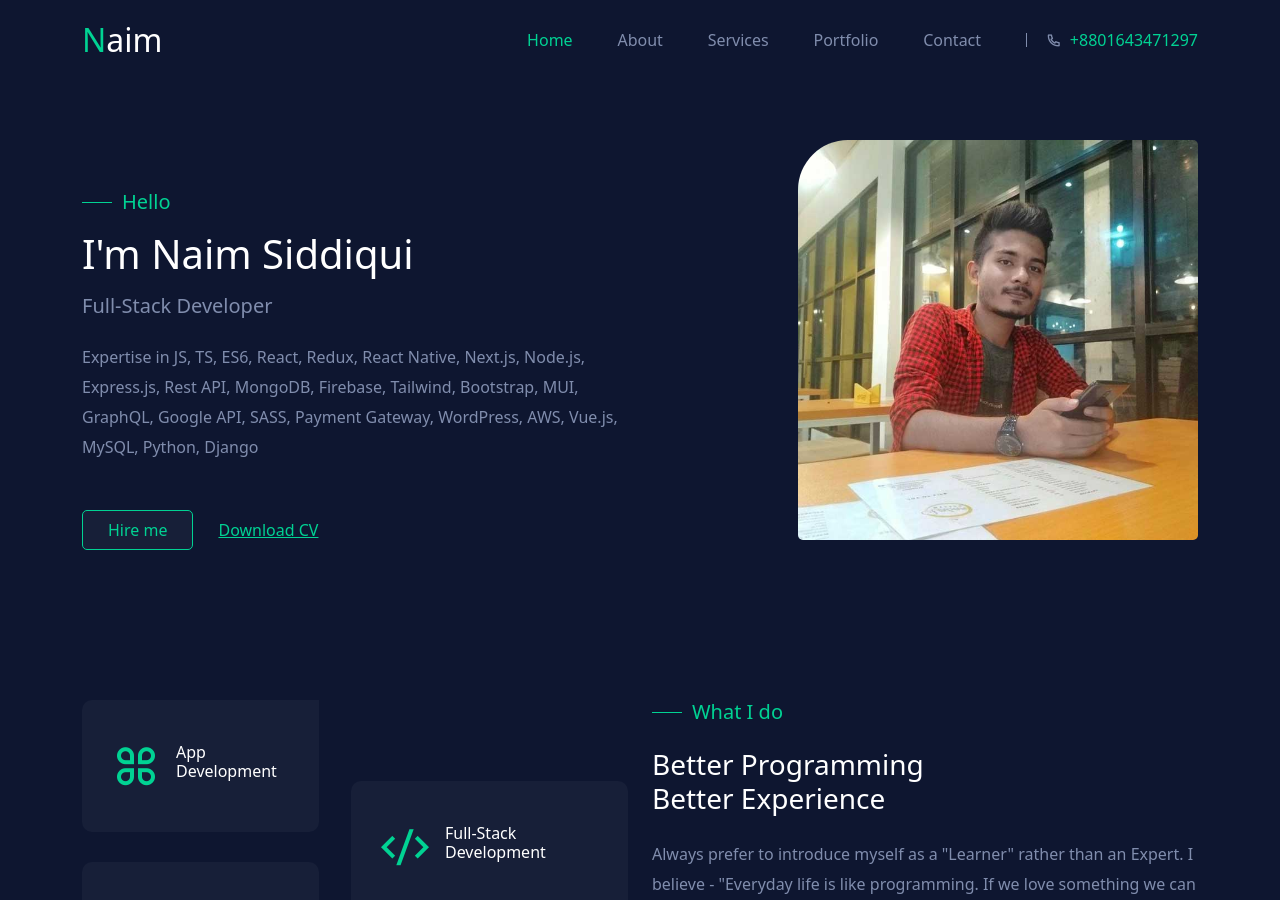
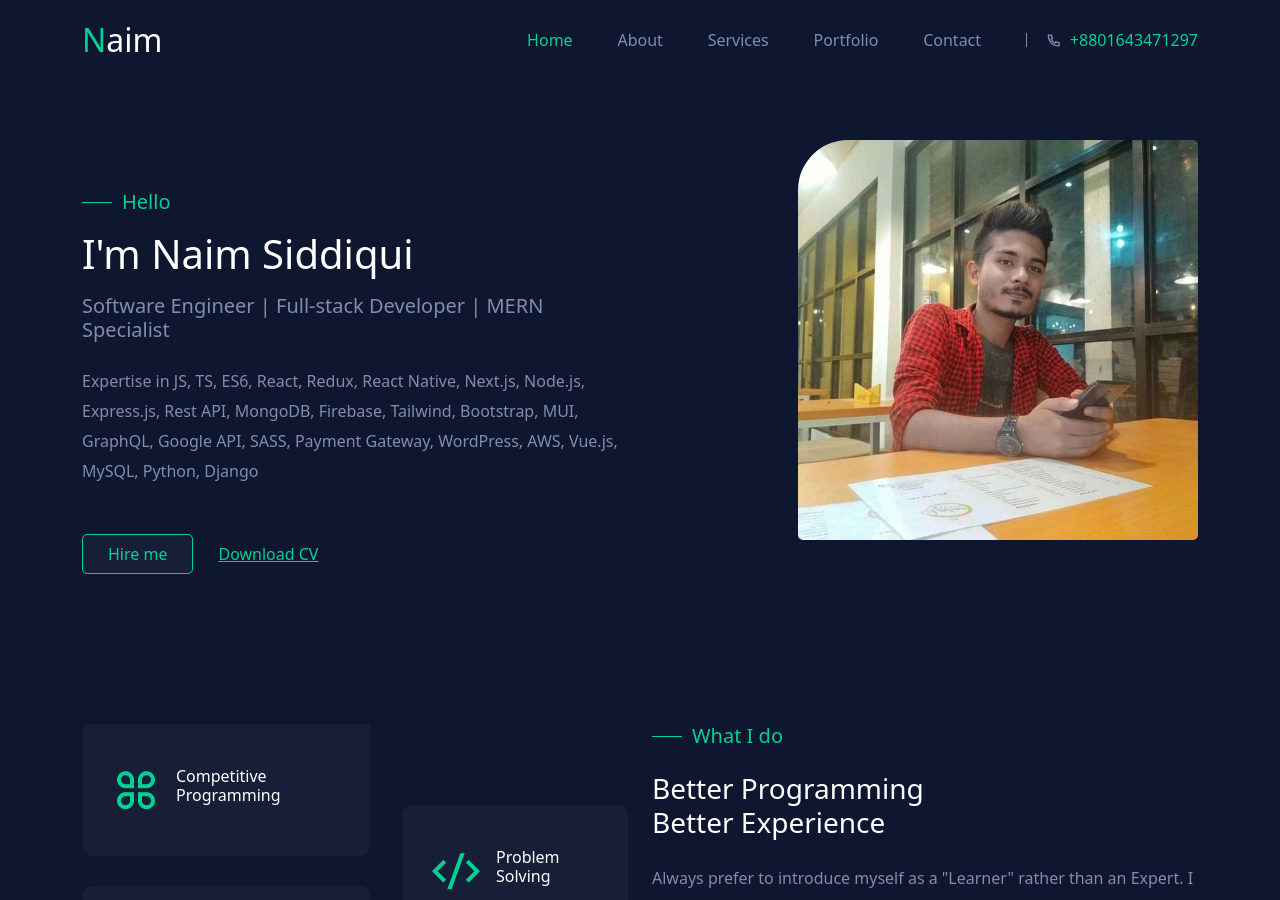
Before and after one commit to naimsiddiquibd/NextJs-Personal-App-v2.0, a Next.js app: page / in a window 1280 px wide. Shown: the top 900 px of the page. Built offline with nearby package versions, Linux system fonts and the light colour scheme.

Commit message:
updated hero, Services and Contact

```diff
--- a/components/UI/Contact.jsx
+++ b/components/UI/Contact.jsx
@@ -14,7 +14,7 @@ const Contact = () => {
             <SectionSubtitle subtitle="Contact me" />
             <h3 className="mt-4 mb-4">I am Ready to talk!</h3>
             <p>
-            Let&apos;s gossip to build your Web, Mobile, or Desktop Application
+            Let&apos;s gossip about your issues & make them solved!
             </p>
 
             <ul className={`${classes.contact__info__list}`}>
--- a/components/UI/Hero.jsx
+++ b/components/UI/Hero.jsx
@@ -16,7 +16,7 @@ const Hero = () => {
             <div className={`${classes.hero__content}`}>
               <SectionSubtitle subtitle="Hello" />
               <h2 className="mt-3 mb-3">I&apos;m Naim Siddiqui</h2>
-              <h5 className="mb-4">Full-Stack Developer</h5>
+              <h5 className="mb-4">Software Engineer | Full-stack Developer | MERN Specialist</h5>
               <p>
               Expertise in JS, TS, ES6, React, Redux, React Native, Next.js, Node.js, Express.js, Rest API, MongoDB, Firebase,
               Tailwind, Bootstrap, MUI, GraphQL, Google API, SASS, Payment Gateway, WordPress, AWS, Vue.js, MySQL, Python, Django
--- a/components/UI/Services.jsx
+++ b/components/UI/Services.jsx
@@ -12,13 +12,13 @@ const Services = () => {
           <Col lg="6" md="6">
             <div className={`${classes.services__container}`}>
               <div>
-                <ServicesItem title="App Development" icon="ri-apps-line" />
+                <ServicesItem title="Competitive Programming" icon="ri-apps-line" />
 
-                <ServicesItem title="Web Development" icon="ri-computer-line" />
+                <ServicesItem title="Full-Stack Development" icon="ri-computer-line" />
               </div>
 
               <ServicesItem
-                title="Full-Stack Development"
+                title="Problem Solving"
                 icon="ri-code-s-slash-line"
               />
             </div>
```
